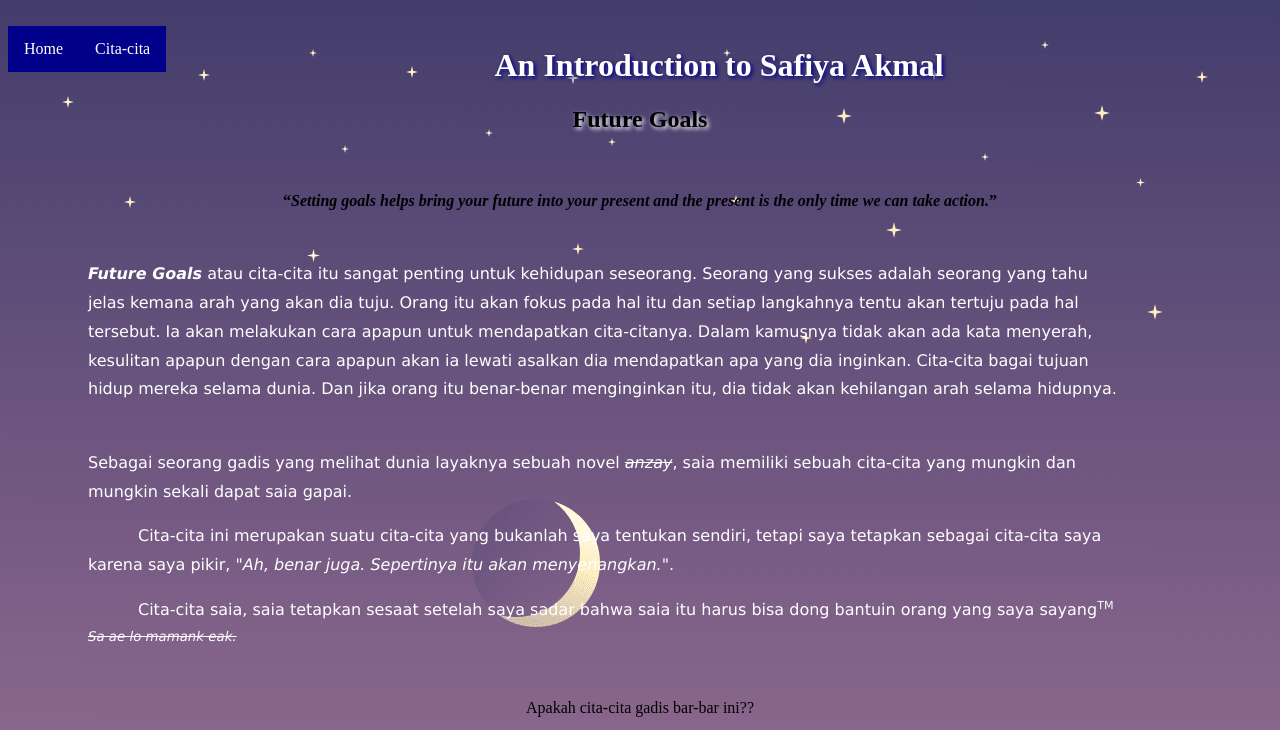
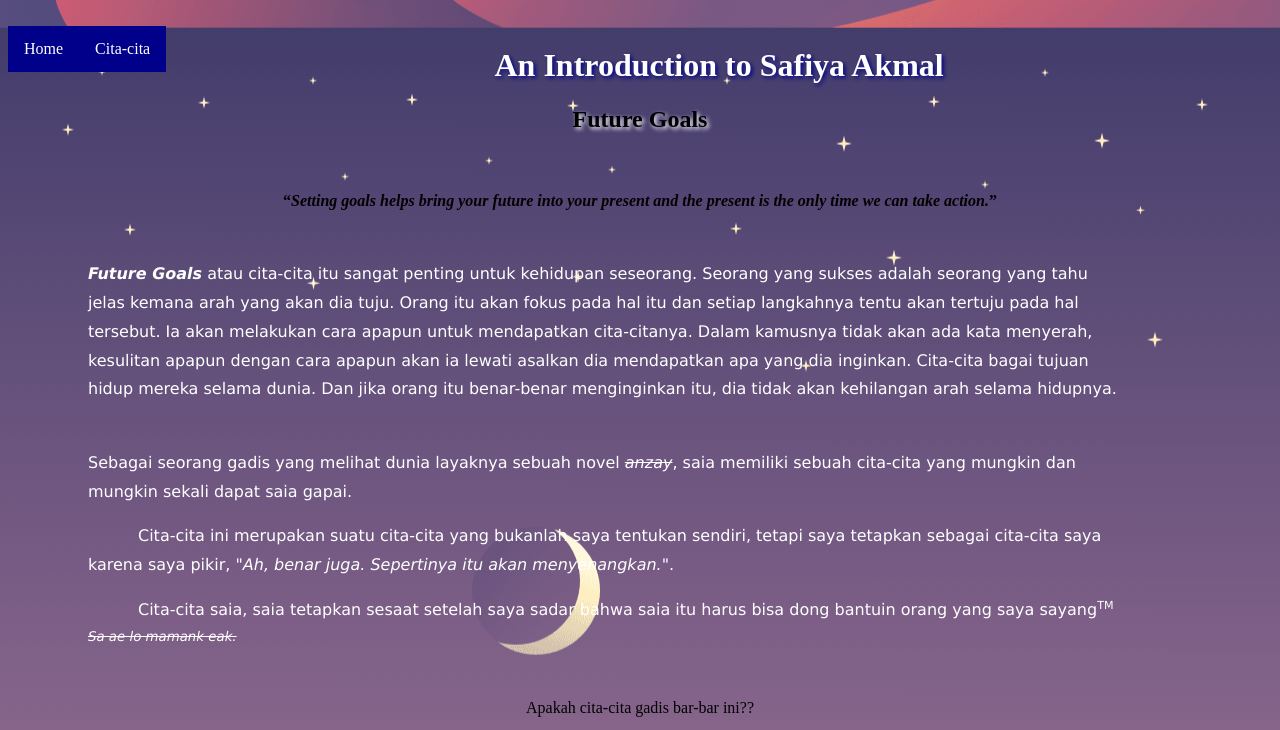
Before and after one commit to SafiyaAkmal/SafiyaAkmal.github.io, a plain HTML site: page index2.html in a window 1280 px wide. Shown: the top 730 px of the page. Drawn offline with Linux system fonts and the light colour scheme.

Commit message:
Update style.css

```diff
--- a/style.css
+++ b/style.css
@@ -10,7 +10,7 @@ body {
   background-image: url("background.png") ;
   opacity: 0.75
   background-repeat: no-repeat;
-  background-position: right top;
+  background-position: right bottom;
   background-attachment: fixed; }
 p {
   margin-right: 150px;
```
